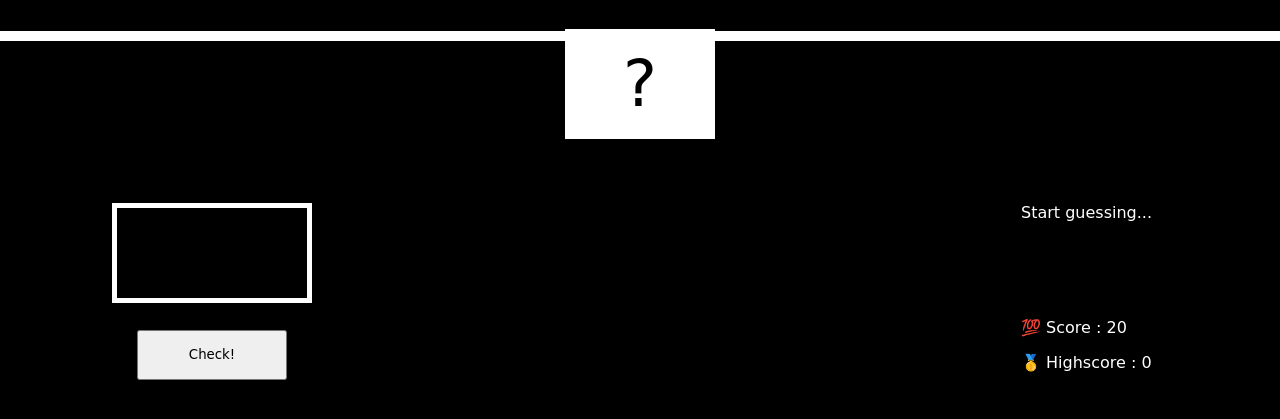
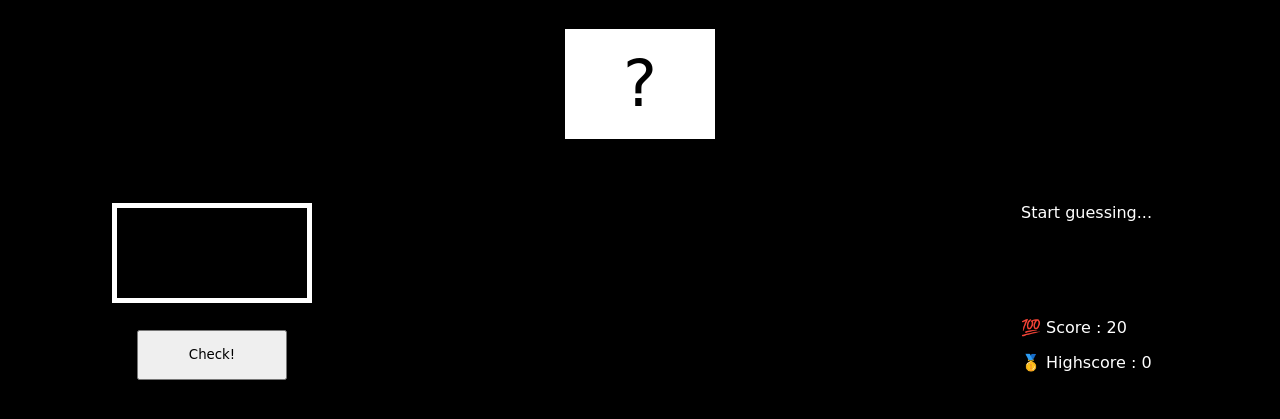
Before and after one commit to kyujinkun/GuessMyNumber, a plain HTML site: page index.html in a window 1280 px wide. Shown: the part 145-564 px from the top of the page. Drawn offline with Linux system fonts and the light colour scheme.

Commit message:
Update style.css

```diff
--- a/style.css
+++ b/style.css
@@ -15,7 +15,7 @@ body {
   color: white;
   position: relative;
 }
-.container::before {
+/*.container::before {
   content: "";
   width: 100%;
   height: 10px;
@@ -24,7 +24,7 @@ body {
   top: 22%;
   right: 0%;
   z-index: 1;
-}
+}*/
 .container header {
   width: 100%;
   height: 13vh;
```
